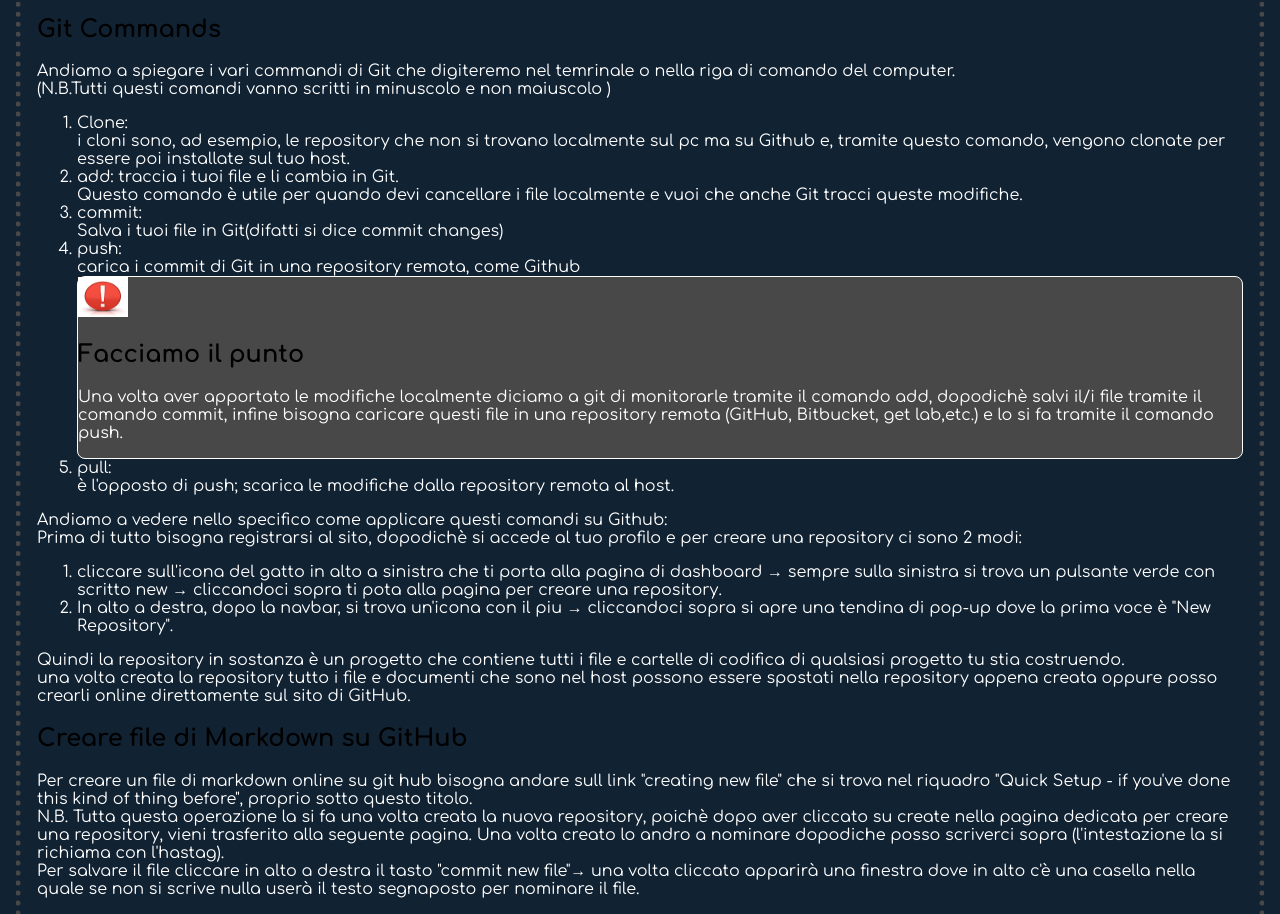
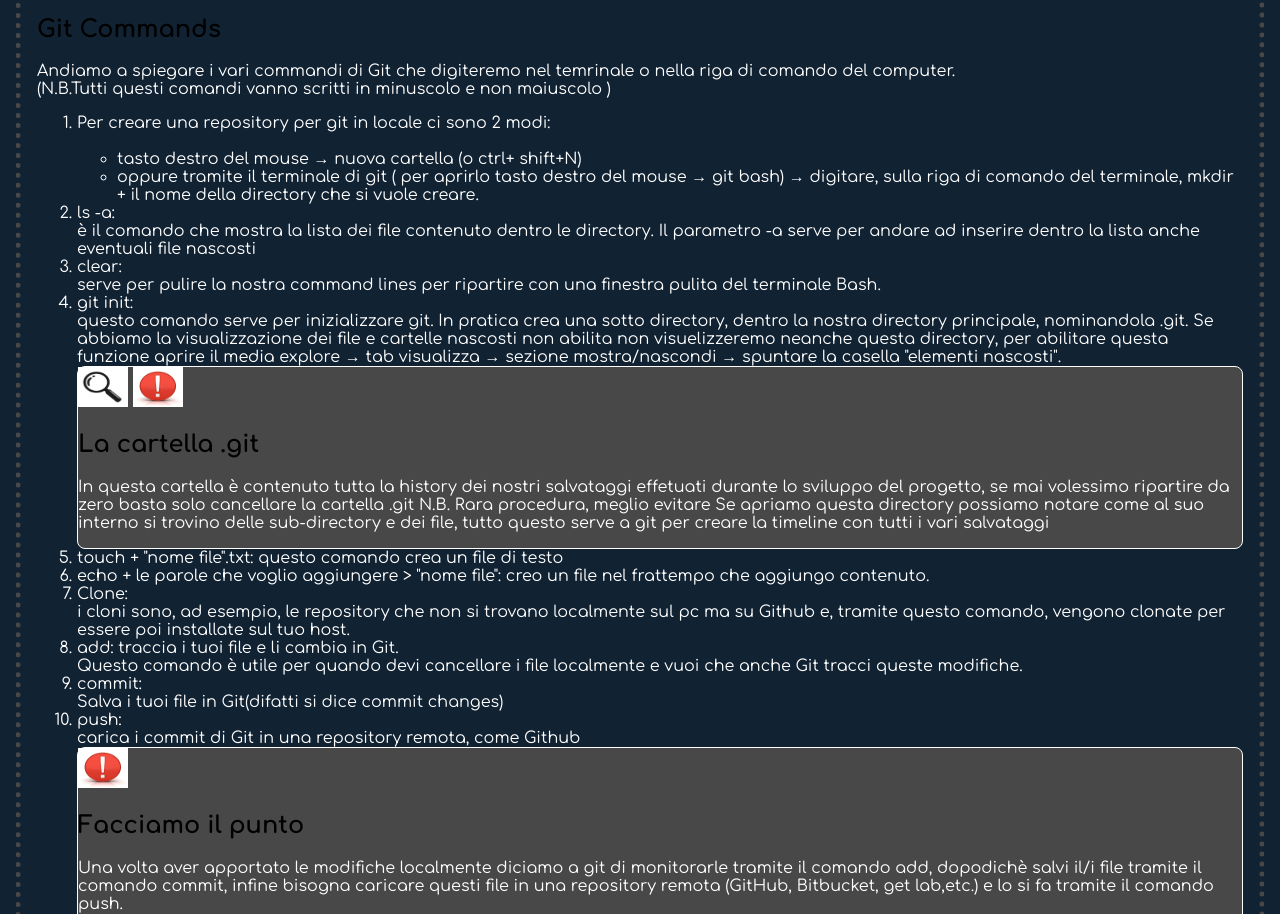
Before and after one commit to Pierleoni/git-github-repo, a plain HTML site: page Index.Html in a window 1280 px wide. Shown: the part 2057-2971 px from the top of the page. Drawn offline with Linux system fonts and the light colour scheme.

Commit message:
added new text in html document

```diff
--- a/Index.Html
+++ b/Index.Html
@@ -102,6 +102,48 @@
             Andiamo a spiegare i vari commandi di Git che digiteremo nel temrinale o nella riga di comando del computer.
             <br>(N.B.Tutti questi comandi vanno scritti in minuscolo e non maiuscolo )
             <ol>
+                <li>Per creare una repository per git in locale ci sono 2 modi:
+                    <ul type="A">
+                        <br>
+                        <li>tasto destro del mouse → nuova cartella (o ctrl+ shift+N)</li>
+                        <li>oppure tramite il terminale di git ( per aprirlo tasto destro del mouse → git bash) →
+                            digitare,
+                            sulla riga di comando del terminale, mkdir + il nome della directory che si vuole creare.
+                        </li>
+                    </ul>
+                </li>
+                <li> ls -a:
+                    <br>è il comando che mostra la lista dei file contenuto dentro le directory. Il parametro -a
+                    serve per
+                    andare ad inserire dentro la lista anche eventuali file nascosti
+                </li>
+                <li>clear:
+                    <br>serve per pulire la nostra command lines per ripartire con una finestra pulita del terminale
+                    Bash.
+                </li>
+                <li>git init:
+                    <br>questo comando serve per inizializzare git. In pratica crea una sotto directory, dentro la
+                    nostra directory principale, nominandola .git. Se abbiamo la visualizzazione dei file e cartelle
+                    nascosti non abilita non visuelizzeremo neanche questa directory, per abilitare questa funzione
+                    aprire il media explore → tab visualizza → sezione mostra/nascondi → spuntare la casella "elementi
+                    nascosti".
+                </li>
+                <div class="info">
+                    <img src="/Media/Photo/lente di ingradimento.jpg" height="40px" width="50px" alt="">
+                    <img src="/Media/Photo/puntoesclamativo.jpg" height="40px" width="50px" alt="">
+                    <h2>La cartella .git</h2>
+                    <p>In questa cartella è contenuto tutta la history dei nostri salvataggi effetuati durante lo
+                        sviluppo del progetto, se mai volessimo ripartire da zero basta solo cancellare la cartella .git
+                        N.B. Rara procedura, meglio evitare
+                        Se apriamo questa directory possiamo notare come al suo interno si trovino delle sub-directory e
+                        dei file, tutto questo serve a git per creare la timeline con tutti i vari salvataggi </p>
+                </div>
+                <li>
+                    touch + "nome file".txt: questo comando crea un file di testo
+                </li>
+                <li>
+                    echo + le parole che voglio aggiungere > "nome file": creo un file nel frattempo che aggiungo contenuto.
+                </li>
                 <li>Clone:
                     <br>i cloni sono, ad esempio, le repository che non si trovano localmente sul pc ma su Github e,
                     tramite questo comando, vengono clonate per essere poi installate sul tuo host.
```
